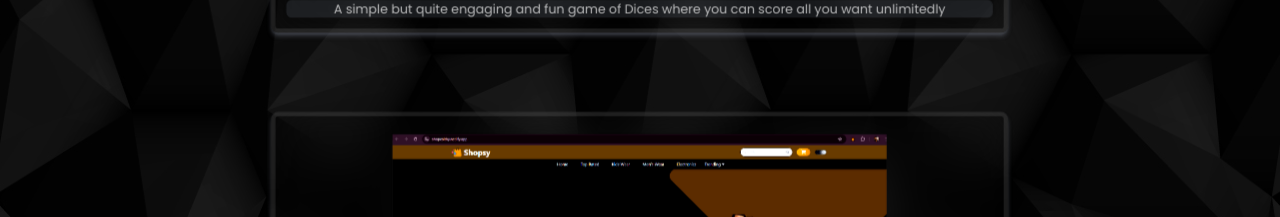
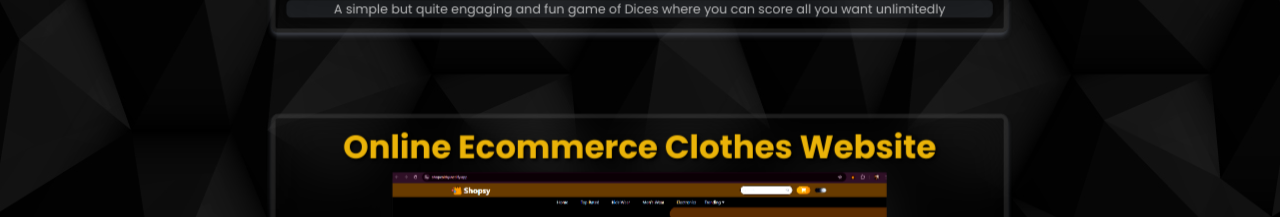
Before and after one commit to Shivvy-The-Coder/MyPortfolio, a React (Vite) app: page / in a window 1280 px wide. Shown: the part 3934-4151 px from the top of the page. Built offline with nearby package versions, Linux system fonts and the light colour scheme; a web font is replaced by a local one.

Commit message:
poject name has been added

```diff
--- a/src/Components/Projects/Projects.jsx
+++ b/src/Components/Projects/Projects.jsx
@@ -14,7 +14,7 @@ const ProjectList = [
   },
   {
     id: 2,
-    name: '',
+    name: 'Online Ecommerce Clothes Website',
     image: Shopsy,
     link: '#',
     desc: 'Online Shopping Website build properly on tailwind CSs and ',
```
